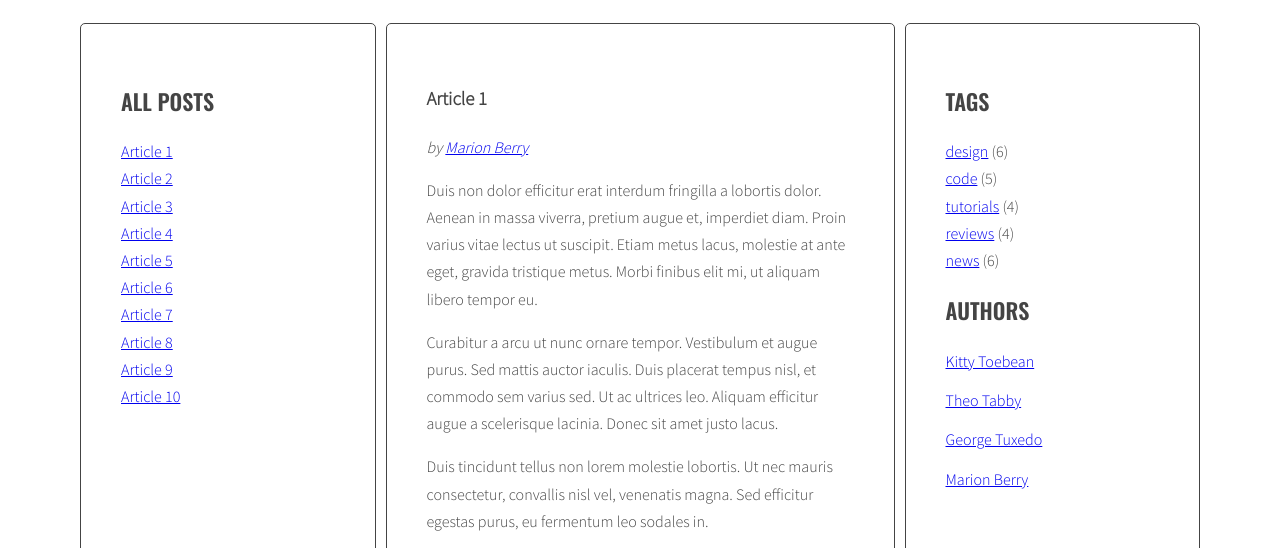
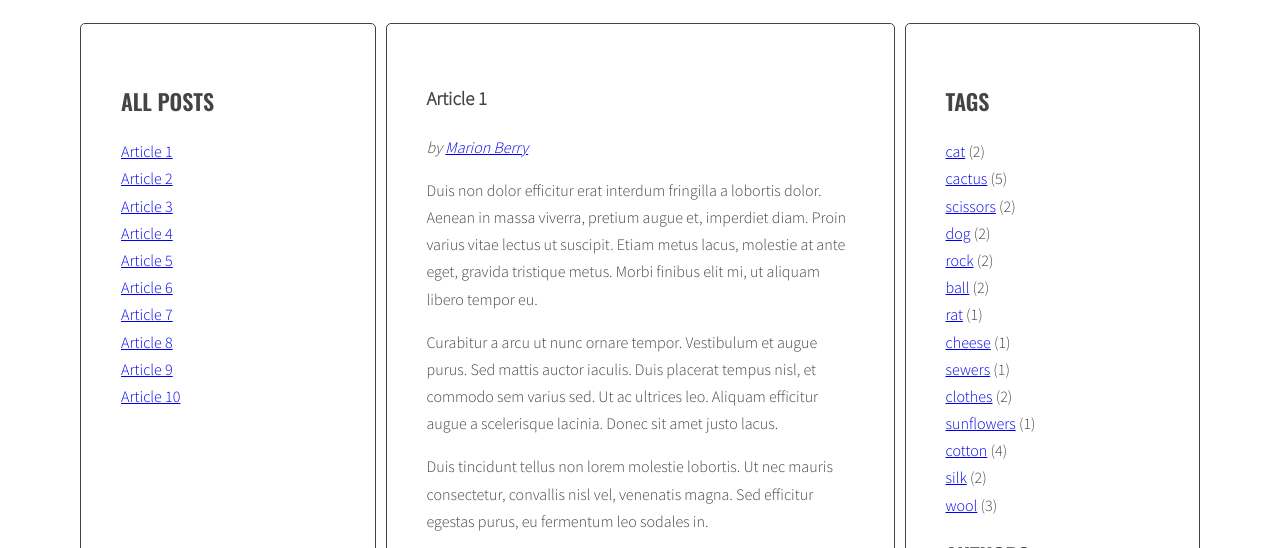
Before and after one commit to Slawek-Kopytek/javascript-blog, a website: page index.html in a window 1280 px wide. Shown: the part 220-768 px from the top of the page. Drawn offline with nearby package versions, Linux system fonts and the light colour scheme.

Commit message:
Add tags numbers and sizes

```diff
--- a/index.html
+++ b/index.html
@@ -160,11 +160,6 @@
                 <aside class="sidebar">
                     <h2 class="section-title">Tags</h2>
                     <ul class="list tags">
-                        <li><a href="#">design</a> <span>(6)</span></li>
-                        <li><a href="#">code</a> <span>(5)</span></li>
-                        <li><a href="#">tutorials</a> <span>(4)</span></li>
-                        <li><a href="#">reviews</a> <span>(4)</span></li>
-                        <li><a href="#">news</a> <span>(6)</span></li>
                     </ul>
                     <h2 class="section-title">Authors</h2>
                     <ul class="list authors">
--- a/js/script.js
+++ b/js/script.js
@@ -46,10 +46,13 @@ const optArticleSelector = '.post',
   optTitleSelector = '.post-title',
   optTitleListSelector = '.titles',
   optArticleTagsSelector = '.post-tags .list',
-  optArticleAuthorSelector = '.post-author';
+  optArticleAuthorSelector = '.post-author',
+  optTagsListSelector = '.tags .list',
+  optCloudClassCount = 5,
+  optCloudClassPrefix = 'tag-size-';
 
 function generateTitleLinks(customSelector = ''){
-  console.log(customSelector);
+
   /* remove contents of titleList */
 
   const titleList = document.querySelector(optTitleListSelector);
@@ -91,7 +94,33 @@ function generateTitleLinks(customSelector = ''){
 
 generateTitleLinks();
 
+function calculateTagsParams(tags) {
+  const params = {
+    max: 0,
+    min: 999999
+  };
+
+  for(let tag in tags) {
+    console.log(tag + ' is used ' + tags[tag] + ' times ');
+    params.min = Math.min(tags[tag], params.min);
+    params.max = Math.max(tags[tag], params.max);
+  }
+  return params;
+}
+
+function calculateTagClass(count, params) {
+  const normalizedCount = count - params.min;
+  const normalizedMax = params.max - params.min;
+  const percentage = normalizedCount / normalizedMax;
+  const classNumber = Math.floor( percentage * (optCloudClassCount -1) + 1);
+
+  return optCloudClassPrefix + classNumber;
+}
+
 function generateTags(){
+
+  /* [NEW] create a new variable allTags with an empty object */
+  let allTags = {};
 
   /* find all articles */
   const articles = document.querySelectorAll(optArticleSelector);
@@ -115,19 +144,51 @@ function generateTags(){
     for (let tag of articleTagsArray){
 
       /* generate HTML of the link */
-      const tagLinkHTML = '<li><a href="#tag-' + tag + '"><span>' + tag + '</span></a></li>';
+      const linkHTML = '<li><a href="#tag-' + tag + '"><span>' + tag + '</span></a></li>';
 
       /* add generated code to html variable */
-      html += tagLinkHTML;
+      html += linkHTML;
 
+      /* [NEW] check if this link is NOT already in allTags */
+      if(!allTags[tag]) {
+
+        /* [NEW] add tag to allTags object*/
+        allTags[tag] = 1;
+      } else {
+        allTags[tag]++;
+      }
       /* END LOOP: for each tag */
     }
     /* insert HTML of all the links into the tags wrapper */
     titleList.innerHTML = titleList.innerHTML + html;
 
-
   /* END LOOP: for every article: */
   }
+
+  /* [NEW] find list of tags in right column */
+  const tagList = document.querySelector('.tags');
+
+  /* [NEW] create variable for all links HTML code */
+  const tagsParams = calculateTagsParams(allTags);
+  console.log('tagsParams:', tagsParams);
+
+  let allTagsHTML = '';
+
+  /* [NEW] START LOOP for each tag in allTags: */
+  for(let tag in allTags) {
+    /*[NEW] generate code of a link and add it to allTagsHTML */
+    //const tagLinkHTML = '<li><a href="#tag-' + tag + '">' + tag + '</a>(' + allTags[tag] + ')</li> ';
+    const tagLinkHTML = '<li><a class="' + calculateTagClass(allTags[tag], tagsParams) + '" href="#tag-' + tag + '">' + tag + '</a> (' + allTags[tag] + ') ' + '</li>';
+    console.log('tagLinkHTML', tagLinkHTML);
+    allTagsHTML += tagLinkHTML;
+  }
+  /*[NEW] END LOOP: for each tag in allTags: */
+
+  /* [NEW] add html from allTags to tagList */
+  //tagList.innerHTML = allTags.join(' ');
+  tagList.innerHTML = allTagsHTML;
+
+
 }
 
 generateTags();
@@ -216,7 +277,7 @@ function generateAuthors(){
 
 generateAuthors();
 
-function authorClickHandler(event) {
+function authorClickHandler(event){
   /* prevent default action for this event */
   event.preventDefault();
 
```
